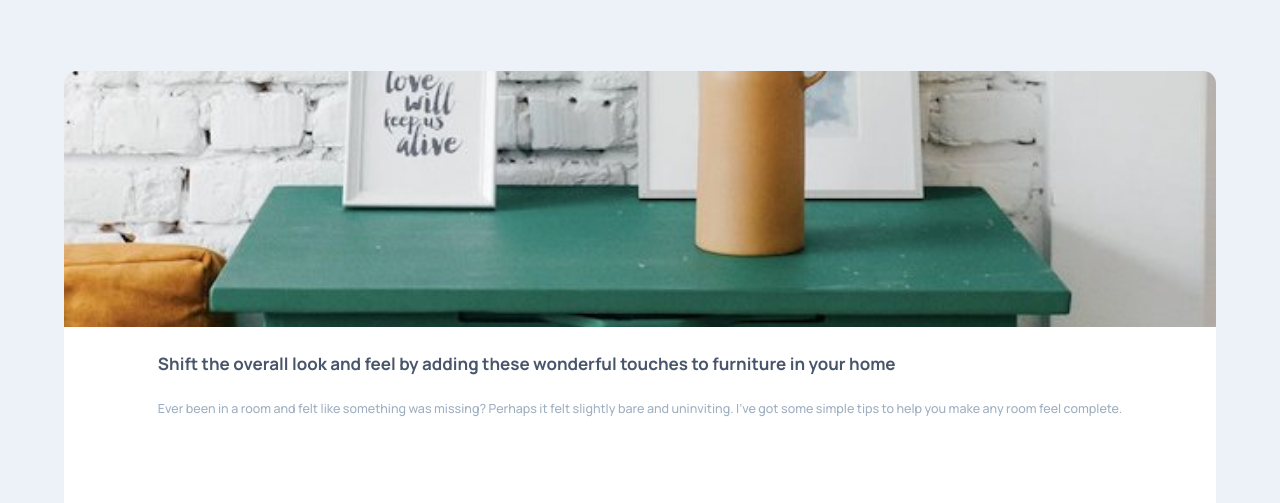
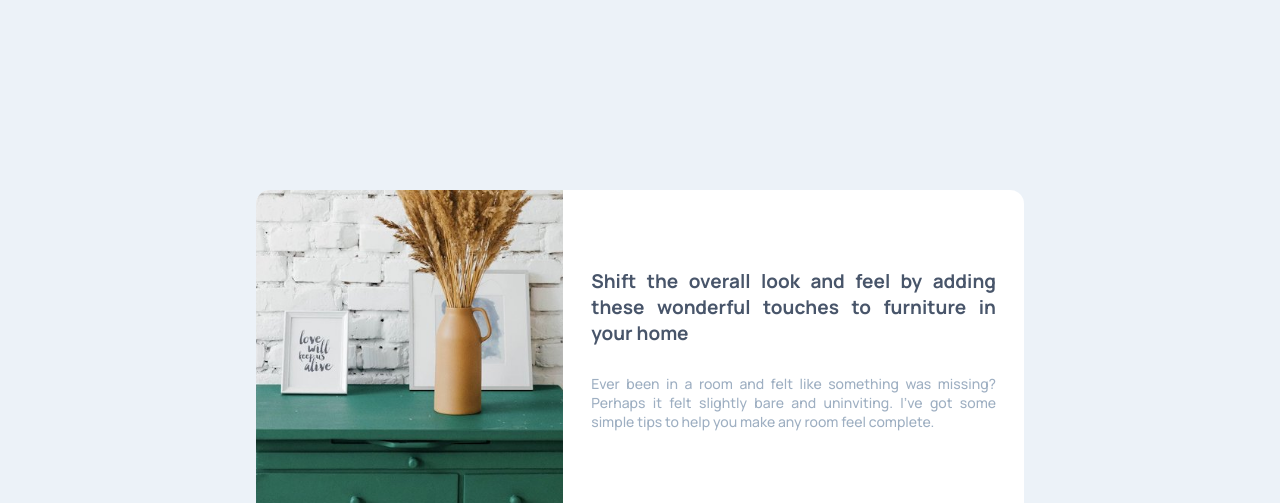
Before and after one commit to VISHAWANATH953/article-preview-component, a plain HTML site: page index.html in a window 1280 px wide. Shown: the top 503 px of the page. Drawn offline with Linux system fonts and the light colour scheme.

Commit message:
desktop responsivenes was done

```diff
--- a/SCSS/compomets/__media.scss
+++ b/SCSS/compomets/__media.scss
@@ -0,0 +1,20 @@
+@media screen and (min-width:992px) {
+    html{
+        font-size: 70% !important;
+    }
+    article{
+        flex-flow: row nowrap !important;
+        width: 60% !important;
+        height: 50vh !important;
+        .imgbox{
+            height: 100% !important;
+            width: 40vw !important;
+        }.middleup{
+            position: relative !important;
+            width: 60vw !important;
+            height: 100% !important;
+            display: grid;
+            place-items: center;
+        }
+    }
+}
--- a/index.html
+++ b/index.html
@@ -8,11 +8,13 @@
   <title>Frontend Mentor | Article preview component</title>
   <link rel="stylesheet" href="SCSS/index.css">
 </head>
+
 <body>
   <article>
     <section class="imgbox">
       <img src="images/drawers.jpg" alt="drawer">
     </section>
+    <section class="middleup">
       <section class="middle">
         <h3>Shift the overall look and feel by adding these wonderful
           touches to furniture in your home</h3>
@@ -43,6 +45,7 @@
           </div>
         </div>
       </section>
+    </section>
     <div class="profile__share share">
       <img src="images/icon-share.svg" alt="button">
     </div>
```
Also changed, not shown: SCSS/index.css, 1 other file. Lines whose indentation alone changed are shown as unchanged.
